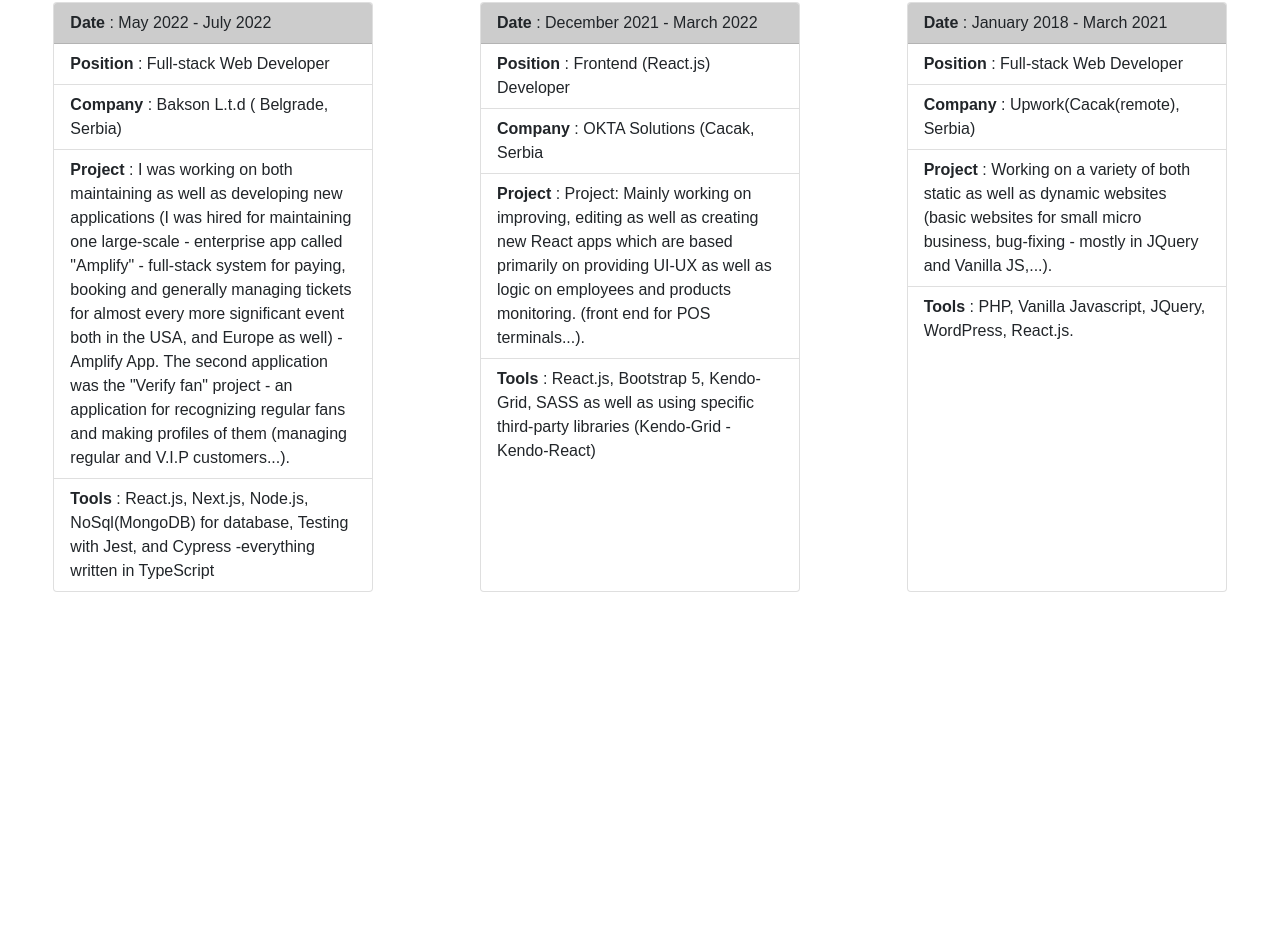
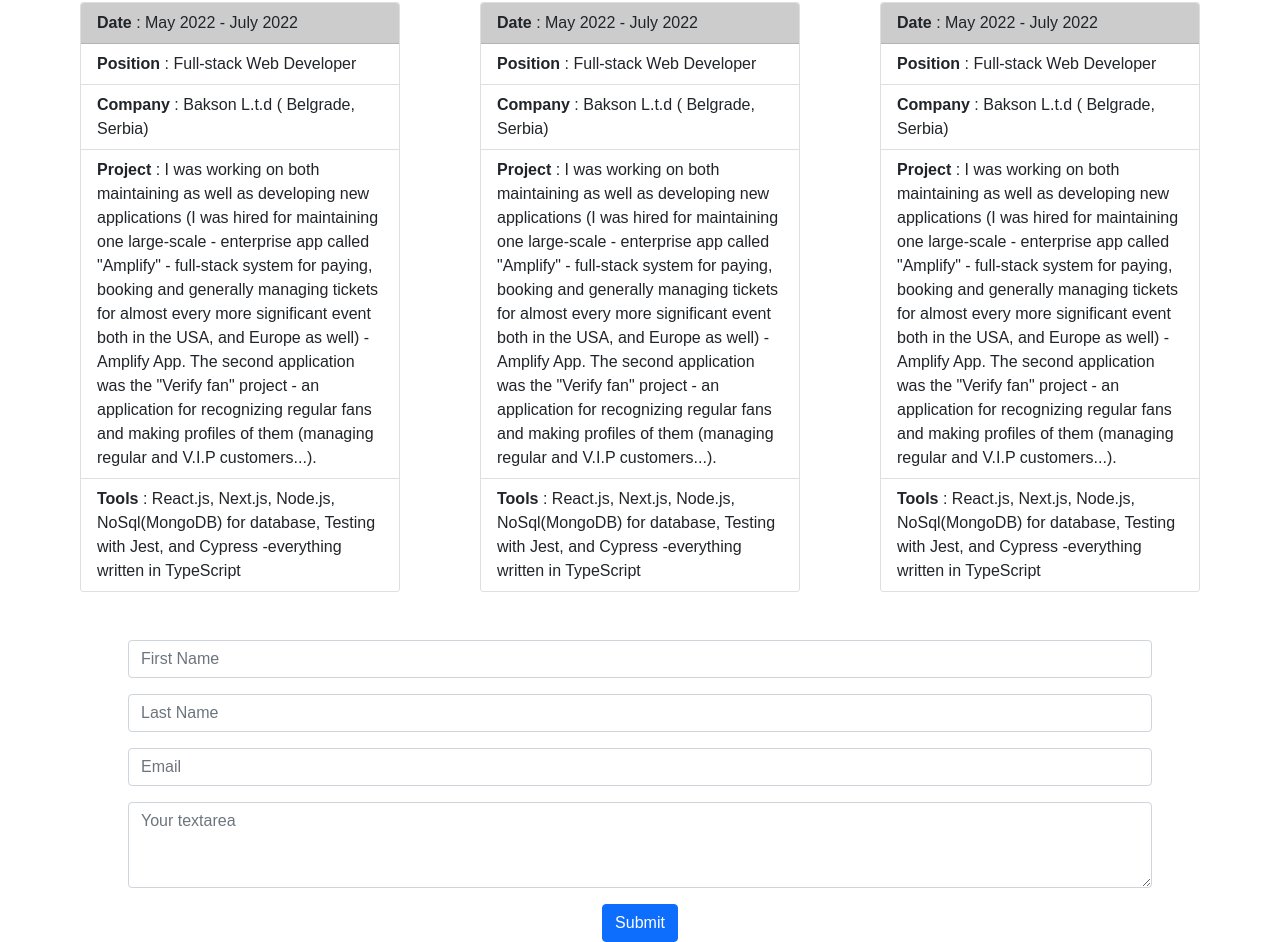
Before and after one commit to neks888/transPerfect, a React (Create React App) app: page / in a window 1280 px wide. Shown: the part 164-1106 px from the top of the page. Before the commit the page ends 804 px from the top, so only its background shows below. Built offline with nearby package versions, Linux system fonts and the light colour scheme.

Commit message:
kraj prvog dana

```diff
--- a/package.json
+++ b/package.json
@@ -13,6 +13,7 @@
     "react-dom": "^18.2.0",
     "react-i18next": "^12.3.1",
     "react-scripts": "5.0.1",
+    "uuid": "^9.0.0",
     "web-vitals": "^2.1.4"
   },
   "scripts": {
--- a/src/App.js
+++ b/src/App.js
@@ -1,25 +1,14 @@
 import { Suspense, useState } from "react";
 import i18n from "i18next";
-import { useTranslation, initReactI18next, Trans } from "react-i18next";
+import { initReactI18next } from "react-i18next";
 
 import Navbar from "./components/Navbar";
 import Education from "./components/Education";
 import { data } from "./data/WorkExperienceData";
 import "./App.scss";
 import WorkExperience from "./components/WorkExperience";
-
-const translationsEn = {
-  ime: "Nemanja Djoric!",
-  "sample-text": "Sample <bold><italic>text</italic></bold>.",
-  changed: "You have changed the language {{count}} time",
-  changed_plural: "You have changed the language {{count}} times",
-};
-
-const translationsFr = {
-  ime: "Немања Ђорић",
-  "sample-text": "Exemple de <bold><italic>texte</italic></bold>.",
-  changed: "Vous avez changé la langue {{count}} fois",
-};
+import { translationsFr, translationsEn } from "./translations/translations";
+import Form from "./components/Form";
 
 i18n
   .use(initReactI18next) // passes i18n down to react-i18next
@@ -35,11 +24,13 @@ i18n
 
 function App() {
   const [count, setCount] = useState(0);
-  const { t } = useTranslation();
 
   const onChange = (event) => {
     i18n.changeLanguage(event.target.value);
     setCount((previousCount) => previousCount + 1);
+  };
+  const handleSubmit = (e) => {
+    e.preventDefault();
   };
   return (
     <Suspense fallback={"Loading..."}>
@@ -48,14 +39,14 @@ function App() {
           <option value="fr">SR</option>
           <option value="en">EN</option>
         </select>
-        {t("ime")}
         <Navbar />
         <Education />
-        <div className="fl" style={{}}>
+        <div className="fl">
           {data.map((job, index) => (
-            <WorkExperience key={index} job={job} />
+            <WorkExperience key={index} />
           ))}
         </div>
+        <Form />
       </div>
     </Suspense>
   );
--- a/src/App.scss
+++ b/src/App.scss
@@ -53,11 +53,9 @@
 
 .fl {
   display: flex;
-  justify-content: space-around;
+  justify-content: space-evenly;
   flex-wrap: wrap;
 }
-@media only screen and (max-width: 600) {
-  .fl {
-    margin-bottom: 3rem;
-  }
+.red {
+  color: red;
 }
--- /dev/null
+++ b/src/components/Form.css
@@ -0,0 +1,18 @@
+.container {
+  max-width: 500px;
+  margin: 50px auto;
+}
+.container > form {
+  width: 70%;
+  border: 1px solid #dfdfdf;
+  padding: 20px;
+  border-radius: 5px;
+  background: #fff;
+}
+
+button {
+  background: #0563b4 !important;
+}
+form p {
+  color: red;
+}
--- /dev/null
+++ b/src/components/Form.js
@@ -0,0 +1,117 @@
+import { useState, useEffect } from "react";
+
+function Form() {
+  const initialValues = { fistName: "", lastName: "", email: "", text: "" };
+  const [formValues, setFormValues] = useState(initialValues);
+  const [formErrors, setFormErrors] = useState({});
+  const [isSubmit, setIsSubmit] = useState(false);
+
+  const handleChange = (e) => {
+    const { name, value } = e.target;
+    setFormValues({ ...formValues, [name]: value });
+  };
+
+  const handleSubmit = (e) => {
+    e.preventDefault();
+    setFormErrors(validate(formValues));
+    setIsSubmit(true);
+  };
+
+  useEffect(() => {
+    console.log(formErrors);
+    if (Object.keys(formErrors).length === 0 && isSubmit) {
+      console.log(formValues);
+    }
+  }, [formErrors]);
+  const validate = (values) => {
+    const errors = {};
+    const regex = /^[^\s@]+@[^\s@]+\.[^\s@]{2,}$/i;
+    if (!values.firstName) {
+      errors.firstName = "First name is required!";
+    }
+    if (!values.email) {
+      errors.email = "Email is required!";
+    } else if (!regex.test(values.email)) {
+      errors.email = "This is not a valid email format!";
+    }
+    if (!values.lastName) {
+      errors.lastName = "Last name is required!";
+    }
+    if (!values.text) {
+      errors.text = "You must write something at least";
+    }
+    return errors;
+  };
+
+  return (
+    <>
+      <form
+        style={{ maxWidth: "80%", margin: "0 auto" }}
+        className="form-group"
+        onSubmit={handleSubmit}
+      >
+        <div className="ui divider"></div>
+        <div className="ui form">
+          <div className="field">
+            <input
+              style={{ border: formErrors.firstName ? "1px solid red" : "" }}
+              className="form-control"
+              id="exampleFormControlInput1"
+              type="text"
+              name="firstName"
+              placeholder="First Name"
+              value={formValues.firstName}
+              onChange={handleChange}
+            />
+            <p className="red">{formErrors.firstName}</p>
+          </div>
+          {""}
+          <div className="field">
+            <input
+              style={{ border: formErrors.lastName ? "1px solid red" : "" }}
+              className="form-control"
+              type="text"
+              name="lastName"
+              placeholder="Last Name"
+              value={formValues.lastName}
+              onChange={handleChange}
+            />
+          </div>
+          <p className="red">{formErrors.lastName}</p>
+          <div className="field">
+            <input
+              style={{ border: formErrors.email ? "1px solid red" : "" }}
+              className="form-control"
+              type="text"
+              name="email"
+              placeholder="Email"
+              value={formValues.email}
+              onChange={handleChange}
+            />
+          </div>
+          <p className="red">{formErrors.email}</p>
+
+          <div className="form-group">
+            <textarea
+              style={{ border: formErrors.text ? "1px solid red" : "" }}
+              onChange={handleChange}
+              className="form-control"
+              id="exampleFormControlTextarea1"
+              rows="3"
+              placeholder="Your textarea"
+            >
+              {formValues.text}
+            </textarea>
+            <p className="red">{formErrors.text}</p>
+          </div>
+
+          <button type="submit" className="btn btn-block btn-primary">
+            Submit
+          </button>
+        </div>
+      </form>
+    </>
+  );
+}
+
+export default Form;
--- a/src/components/Navbar.js
+++ b/src/components/Navbar.js
@@ -1,14 +1,13 @@
-import React from "react";
-
+import { useTranslation } from "react-i18next";
 function Navbar() {
+  const { t } = useTranslation();
   return (
     <div className="icon-name-container">
       <div className="iconAndName">
         <i className="fa-solid fa-user"></i>
 
-        <h1>Nemanja Djoric</h1>
+        <h1>{t("name")}</h1>
       </div>
-      <i className="fa-solid fa-user"></i>
     </div>
   );
 }
--- a/src/components/WorkExperience.js
+++ b/src/components/WorkExperience.js
@@ -1,17 +1,36 @@
-import React from "react";
+import { React } from "react";
+import { useTranslation } from "react-i18next";
 
-function WorkExperience({ job }) {
+function WorkExperience() {
+  const { t } = useTranslation();
+
+  const values = [
+    {
+      Date: "Date1",
+    },
+    {
+      Position: "Position1",
+    },
+    {
+      Company: "Company1",
+    },
+    {
+      Project: "Project1",
+    },
+    { Tools: "Tools1" },
+  ];
+
   return (
     <div
       className="card"
       style={{ width: "20rem", textAlign: "left", marginBottom: "3rem" }}
     >
-      {/* <div className="card-header">Position: {job.position}</div> */}
       <ul className="list-group list-group-flush">
-        {Object.keys(job).map((key, index) => (
+        {values.map(function (val, index) {
+          return (
             <li
-            style={{ backgroundColor: index == 0 ? "#ccc" : "transparent" }}
-            key={index}
+              style={{ backgroundColor: index === 0 ? "#ccc" : "" }}
+              key={Math.random()}
               className={"list-group-item"}
             >
               <span
@@ -19,11 +38,12 @@ function WorkExperience({ job }) {
                   fontWeight: "bold",
                 }}
               >
-              {key}
+                {Object.keys(val)}
               </span>{" "}
-            : {job[key]}
+              : {t(`${Object.values(val)}`)}
             </li>
-        ))}
+          );
+        })}
       </ul>
     </div>
   );
--- /dev/null
+++ b/src/translations/translations.js
@@ -0,0 +1,78 @@
+export const translationsEn = {
+  name: "Nemanja Djoric",
+  Date1: "May 2022 - July 2022",
+  Position1: "Full-stack Web Developer",
+  Company1: "Bakson L.t.d ( Belgrade, Serbia)",
+  Project1: `I was working on both maintaining as well as developing new applications
+                    (I was hired for maintaining one large-scale - enterprise app called "Amplify" -
+                    full-stack system for paying, booking and generally managing tickets for almost every
+                    more significant event both in the USA, and Europe as well) -Amplify App.
+                    The second application was the "Verify fan" project - an application for recognizing
+                    regular fans and making profiles of them (managing regular and V.I.P customers...).`,
+  Tools1: `React.js, Next.js, Node.js, NoSql(MongoDB) for database, Testing with Jest, and
+                    Cypress -everything written in TypeScript`,
+
+  Date2: "December 2021 - March 2022",
+  Position2: "Frontend (React.js) Developer",
+  Company2: "OKTA Solutions (Cacak, Serbia",
+  Project2: `Project: Mainly working on improving, editing as well as creating new React apps
+          which are based primarily on providing UI-UX as well as logic on employees
+          and products monitoring. (front end for POS terminals...).`,
+  Tools2: `React.js, Bootstrap 5, Kendo-Grid, SASS as well as using specific third-party libraries
+          (Kendo-Grid - Kendo-React)`,
+
+  Date3: "January 2018 - March 2021",
+  Position3: "Full-stack Web Developer",
+  Company3: "Upwork(Cacak(remote), Serbia)",
+  Project3: `Working on a variety of both static as well as dynamic websites
+      (basic websites for small
+      micro business, bug-fixing - mostly in JQuery and Vanilla JS,...).`,
+  Tools3: `PHP, Vanilla Javascript, JQuery, WordPress, React.js.`,
+
+  Education:
+    "Belgrade Business School, Belgrade University (bachelor of applied science).",
+  Education1: "Education",
+  formFirst: "First Name",
+  formLast: "Last Name",
+};
+
+export const translationsFr = {
+  name: "Немања Ђорић",
+  Date1: "Maj 2022 - Jul 2022",
+  Position1: "Bеб програмер",
+  Company1: "Баксон доо (Београд, Србија)",
+
+  Project1: `Радио сам како на одржавању, тако и на развоју нових апликација
+        (Унајмљен сам за одржавање једне велике пословне апликације под називом „Амплифи“ –
+        фулл-стацк систем за плаћање, резервацију и генерално управљање улазницама за скоро све
+        значајнији догађај како у САД, тако и у Европи) -Амплифи Апп.
+        Друга апликација је био пројекат „Верификуј фан“ – апликација за препознавање
+        редовни фанови и прављење профила (управљање редовним и В.И.П купцима...).`,
+  Tools1: `React.js, Next.js, Node.js, NoSql(MongoDB) for database, Testing with Jest, and
+                    Cypress`,
+
+  Date2: "Децембар 2021 - Март 2022",
+  Position2: "Фронтенд (Реацт.јс) Девелопер",
+  Company2: "OKTA Solutions (Cacak, Serbia",
+
+  Project2: `Углавном ради на побољшању, уређивању као и креирању нових Реацт апликација
+        који се заснивају пре свега на пружању УИ-УКС-а као и на логици запосленима
+        и праћење производа. (предњи крај за ПОС терминале...).`,
+  Tools2: `React.js, Bootstrap 5, Kendo-Grid, SASS as well as using specific third-party libraries
+        (Kendo-Grid - Kendo-React)`,
+
+  Date3: "јануар 2018 - март 2021",
+  Position3: "Bеб програмер",
+  Company3: "Upwork(Cacak(remote), Serbia)",
+
+  Project3: `Working on a variety of both static as well as dynamic websites
+    (basic websites for small
+    micro business, bug-fixing - mostly in JQuery and Vanilla JS,...).`,
+  Tools3: `PHP, Vanilla Javascript, JQuery, WordPress, React.js.`,
+
+  Education:
+    "Београдска пословна школа, Универзитет у Београду (дипл. примењених наука).",
+  Education1: "Oбразовање",
+  formFirst: "Име",
+  formLast: "Презиме",
+};
```
Also changed, not shown: src/components/Education.js (+4 -6 lines), 1 other file (tests, documents, lock files or other folders). Lines whose indentation alone changed are shown as unchanged.
